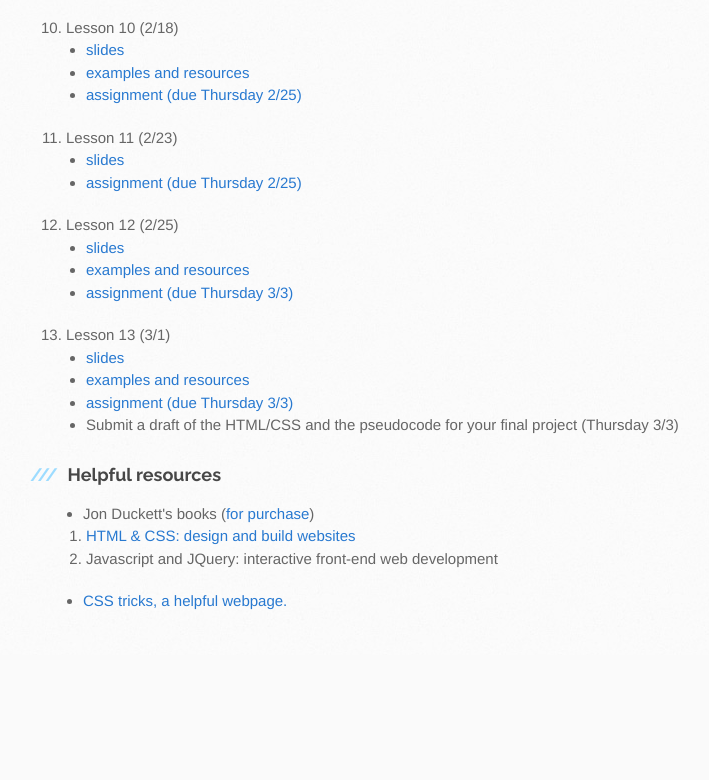
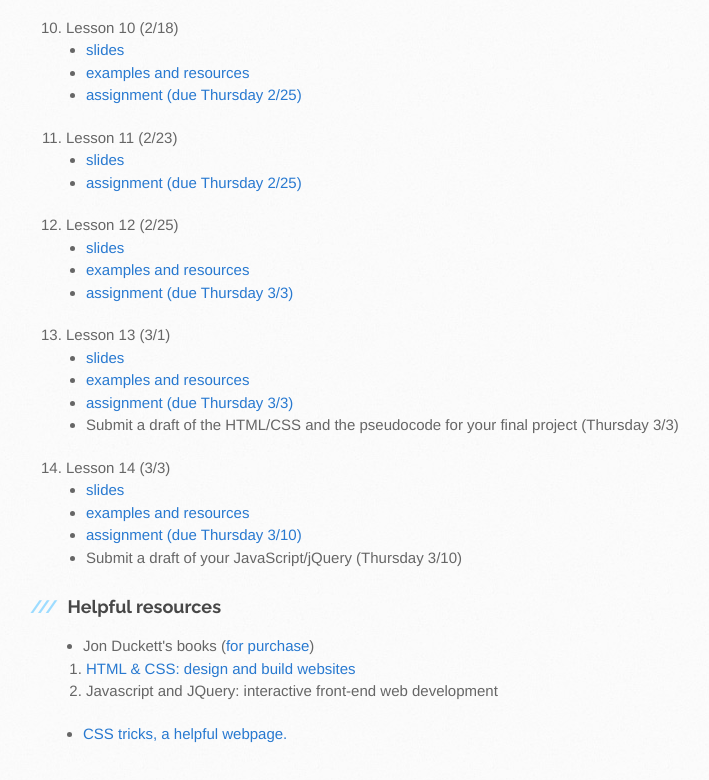
Before and after one commit to cofauver/fewd40, a plain HTML site: page index.html in a window 1280 px wide. Shown: the part 1808-2588 px from the top of the page, without its empty margins (107-816 px from the left). Before the commit the page ends 2463 px from the top, so only its background shows below. Drawn offline with Linux system fonts and the light colour scheme.

Commit message:
updating links for lesson 14

```diff
--- a/index.html
+++ b/index.html
@@ -250,6 +250,21 @@
               </ul>
 
             </li>
+            <li>Lesson 14 (3/3)
+              <ul>
+                <li>
+                  <a href="https://docs.google.com/presentation/d/1bNauZIAjtSoOI4Z9BMqKRrh_d-8IhD4MYQ0-ZqnpcpM/edit?usp=sharing">slides</a>
+                </li>
+                <li>
+                  <a href="https://github.com/cofauver/fewd40/tree/master/lesson14">examples and resources</a>
+                </li>
+                <li>
+                  <a href="https://github.com/cofauver/fewd40/tree/master/lesson14/assignment">assignment (due Thursday 3/10)</a>
+                </li>
+                <li>Submit a draft of your JavaScript/jQuery (Thursday 3/10)</li>
+              </ul>
+
+            </li>
           </ol>
 
           <h3>
```
